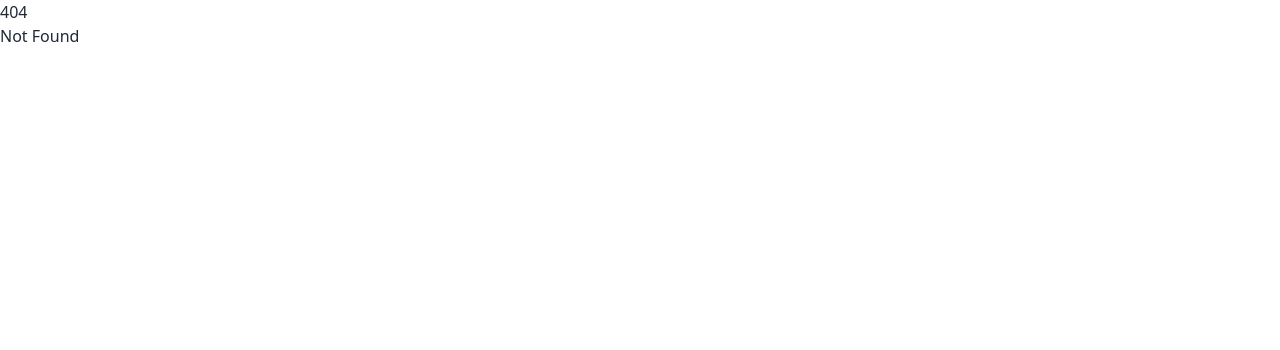
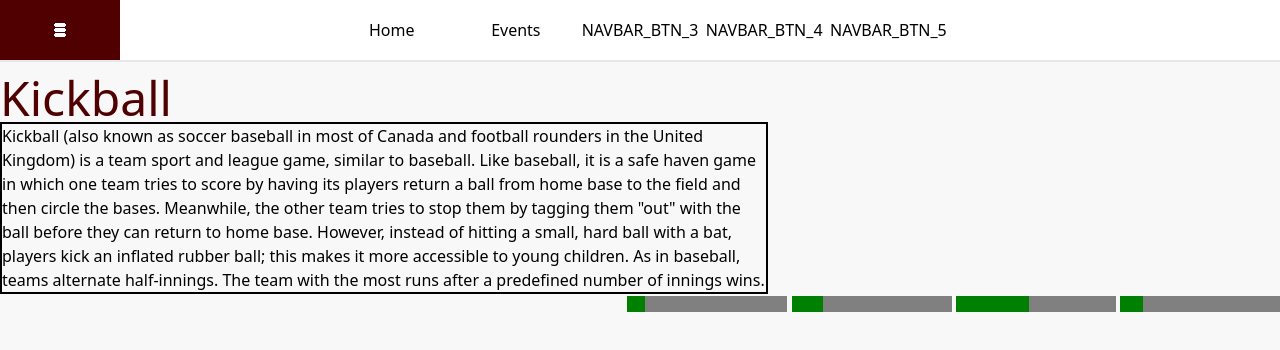
Before and after one commit to prisms-cs-club/cow-says-moo, a SvelteKit app: page /events/kickball in a window 1280 px wide. Before the commit this address had no page. Shown: the top 350 px of the page. Built offline with nearby package versions, Linux system fonts and the light colour scheme.

Commit message:
some interesting stuff hehehehe

```diff
--- /dev/null
+++ b/src/lib/house_score_leaderboard.svelte
@@ -0,0 +1,38 @@
+<script>
+	export let Alb_score;
+	export let Etl_score;
+	export let Lbt_score;
+	export let Hbl_score;
+	export let max_score;
+</script>
+
+<div class="leaderboard">
+	<progress id="Albermarle" value={Alb_score} max={max_score}> </progress>
+	<progress id="Ettl" value={Etl_score} max={max_score}> </progress>
+	<progress id="Lambert" value={Lbt_score} max={max_score}> </progress>
+	<progress id="Hobler" value={Hbl_score} max={max_score}> </progress>
+</div>
+
+<style>
+	.leaderboard {
+		position: fixed;
+		background-color: transparent;
+		overflow-y: auto;
+		right: 0;
+		align-items: center;
+		justify-content: center;
+		text-align: center;
+	}
+	#Albermarle {
+		background: yellow;
+	}
+	#Ettl {
+		color: green;
+	}
+	#Lambert {
+		color: blue;
+	}
+	#Hobler {
+		color: red;
+	}
+</style>
--- a/src/lib/page_header.svelte
+++ b/src/lib/page_header.svelte
@@ -53,6 +53,7 @@
 		display: flex;
 		justify-content: center;
 		align-items: center;
+		width: 100%;
 	}
 	h1 {
 		background-color: white;
@@ -61,6 +62,7 @@
 	}
 	#navbar_btns_div {
 		display: flex;
+		justify-content: center;
 		align-items: center;
 	}
 	#navbar_btn {
@@ -71,10 +73,7 @@
 		color: black;
 	}
 	#navbar_btn:hover {
-		background-color: black;
+		background-color: rgb(80, 0, 0);
 		color: white;
 	}
-	html {
-		position: fixed;
-	}
 </style>
--- a/src/routes/events/+page.svelte
+++ b/src/routes/events/+page.svelte
@@ -1,35 +1,33 @@
 <script>
 	import PageHeader from '$lib/page_header.svelte';
-	let event_title = '114514';
-	let event_text = '1145141919810, 114514, 1919810, 1145141919810.';
 </script>
 
 <h1>
-	<PageHeader />
+	<div id="page_header" class="movetotop">
+		<PageHeader />
+	</div>
 </h1>
 
 <div id="frame">
-	<div id="title_frame">
-		<h1 id="title">{event_title}</h1>
+	<div id="kickball_frame" class="event_frame">
+		<a href="/events/kickball">go to kickball</a>
 	</div>
 </div>
 
 <style>
-	#title_frame {
+	#frame {
+		background-color: #f8f8f8;
+		overflow: auto;
+		height: 100vh;
+		width: 100%;
+	}
+	#kickball_frame {
 		display: flex;
 		justify-content: center;
 		align-items: center;
 	}
-	#title {
-		background-color: #f8f8f8;
-		color: black;
-		height: 60px;
-		font-size: 48px;
-	}
-	#frame {
-		background-color: #f0f0f0;
-		overflow: auto;
-		height: 100vh;
-		width: 100%;
+	.event_frame {
+		height: 320px;
+		width: 60%;
 	}
 </style>
--- /dev/null
+++ b/src/routes/events/kickball/+page.svelte
@@ -0,0 +1,67 @@
+<script>
+	import PageHeader from '$lib/page_header.svelte';
+	import HouseScoreLeaderboard from '$lib/house_score_leaderboard.svelte';
+	let event_title = 'Kickball';
+	let event_text =
+		'Kickball (also known as soccer baseball in most of Canada and football rounders in the United Kingdom) is a team sport and league game, similar to baseball. Like baseball, it is a safe haven game in which one team tries to score by having its players return a ball from home base to the field and then circle the bases. Meanwhile, the other team tries to stop them by tagging them "out" with the ball before they can return to home base. However, instead of hitting a small, hard ball with a bat, players kick an inflated rubber ball; this makes it more accessible to young children. As in baseball, teams alternate half-innings. The team with the most runs after a predefined number of innings wins.';
+</script>
+
+<h1>
+	<div id="page_header" class="movetotop">
+		<PageHeader />
+	</div>
+</h1>
+
+<div id="frame">
+	<div id="title_frame">
+		<h1 id="title">{event_title}</h1>
+	</div>
+	<div id="text_frame">
+		<p id="text">{event_text}</p>
+	</div>
+	<div id="leaderboard">
+		<HouseScoreLeaderboard
+			Alb_score="11"
+			Lbt_score="45"
+			Hbl_score="14"
+			Etl_score="19"
+			max_score="98"
+		/>
+	</div>
+</div>
+
+<style>
+	#title_frame {
+		display: flex;
+		justify-content: left;
+		align-items: left;
+		width: 100%;
+	}
+	#title {
+		color: rgb(80, 0, 0);
+		height: 60px;
+		font-size: 48px;
+		width: 100%;
+		text-align: left;
+	}
+	#frame {
+		background-color: #f8f8f8;
+		overflow: auto;
+		height: 100vh;
+		width: 100%;
+		border-top-width: 2px;
+	}
+	#text_frame {
+		display: flex;
+		justify-content: left;
+		align-items: left;
+	}
+	#text {
+		color: black;
+		font-size: 16px;
+		width: 60%;
+		border-color: black;
+		border-width: 2px;
+		text-align: left;
+	}
+</style>
```
Also changed, not shown: src/assets/menu_icon_2.png.
